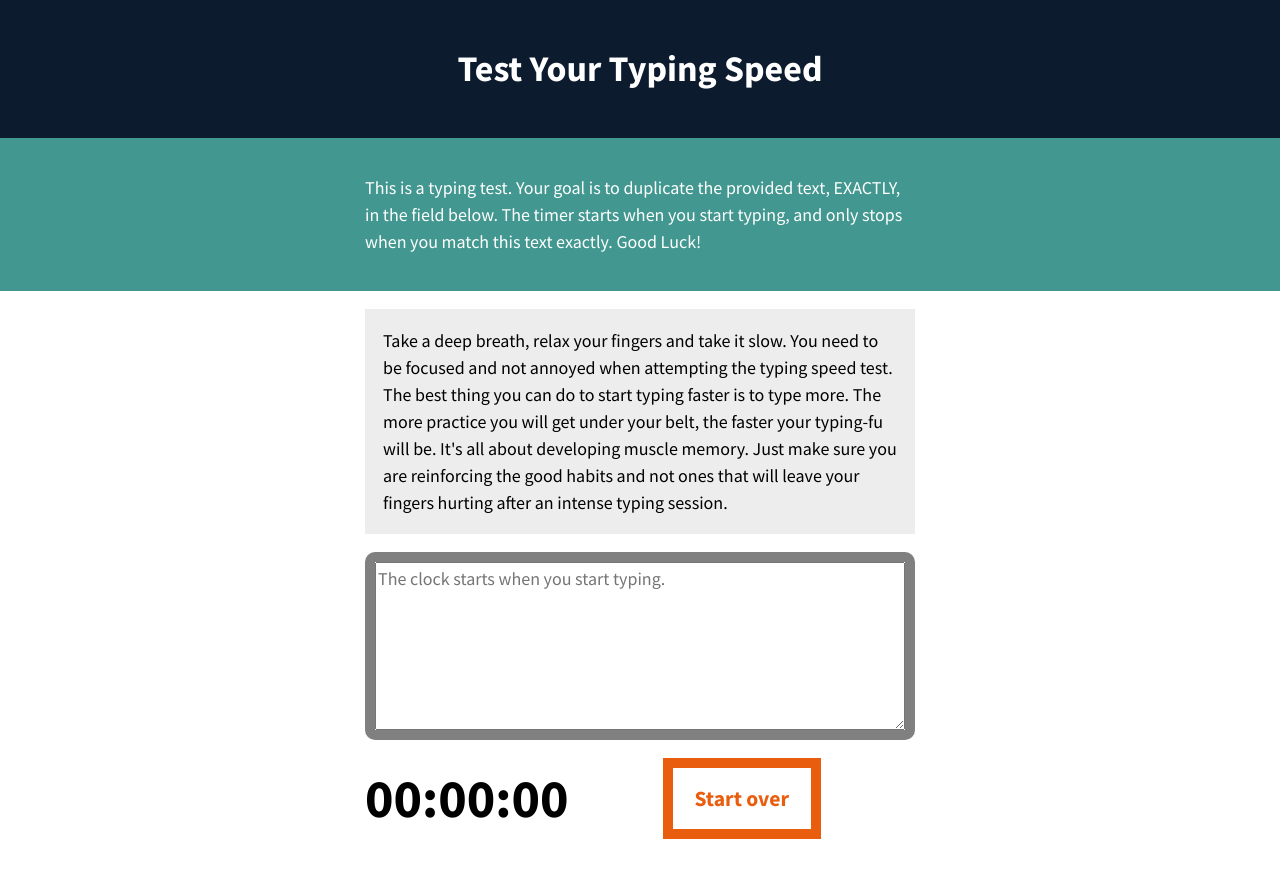
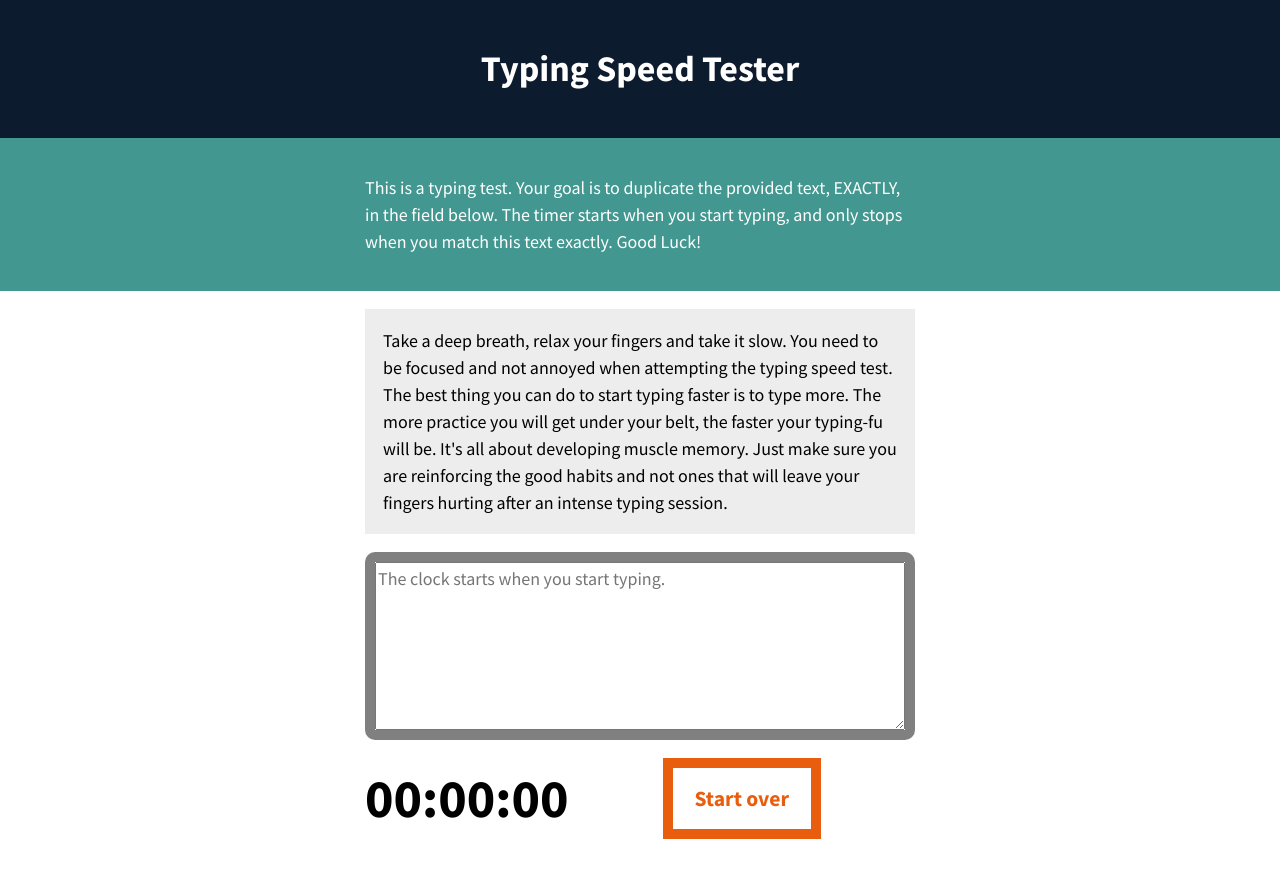
Before and after one commit to FrankJamison/Typing-Speed-Test, a plain HTML site: page index.html in a window 1280 px wide. Drawn offline with Linux system fonts and the light colour scheme.

Commit message:
Typing Speed Tester: align title + dev README
- Rename the document title and visible heading to match the product name.

- Refocus README toward developers: local run options (file vs static server), code layout, and customization guidance.

- Document current WPM behavior, including the hard-coded character-count constant used for scoring.

Notes: no build step or dependencies; runs as a static page.

```diff
--- a/index.html
+++ b/index.html
@@ -4,7 +4,7 @@
 <head>
     <meta charset="UTF-8">
     <meta name="viewport" content="width=device-width, initial-scale=1">
-    <title>JS Typing Speed Test</title>
+    <title>Typing Speed Tester</title>
     <script src="js/script.js" async></script>
     <link rel="stylesheet" href="//fonts.googleapis.com/css?family=Source+Sans+Pro:400,400i,700,700i,900,900i" type="text/css" media="all">
     <link rel="stylesheet" href="css/style.css">
@@ -12,7 +12,7 @@
 
 <body>
     <header class="masthead">
-        <h1>Test Your Typing Speed</h1>
+        <h1>Typing Speed Tester</h1>
     </header>
 
     <main class="main">
```
Also changed, not shown: 1 other file.
